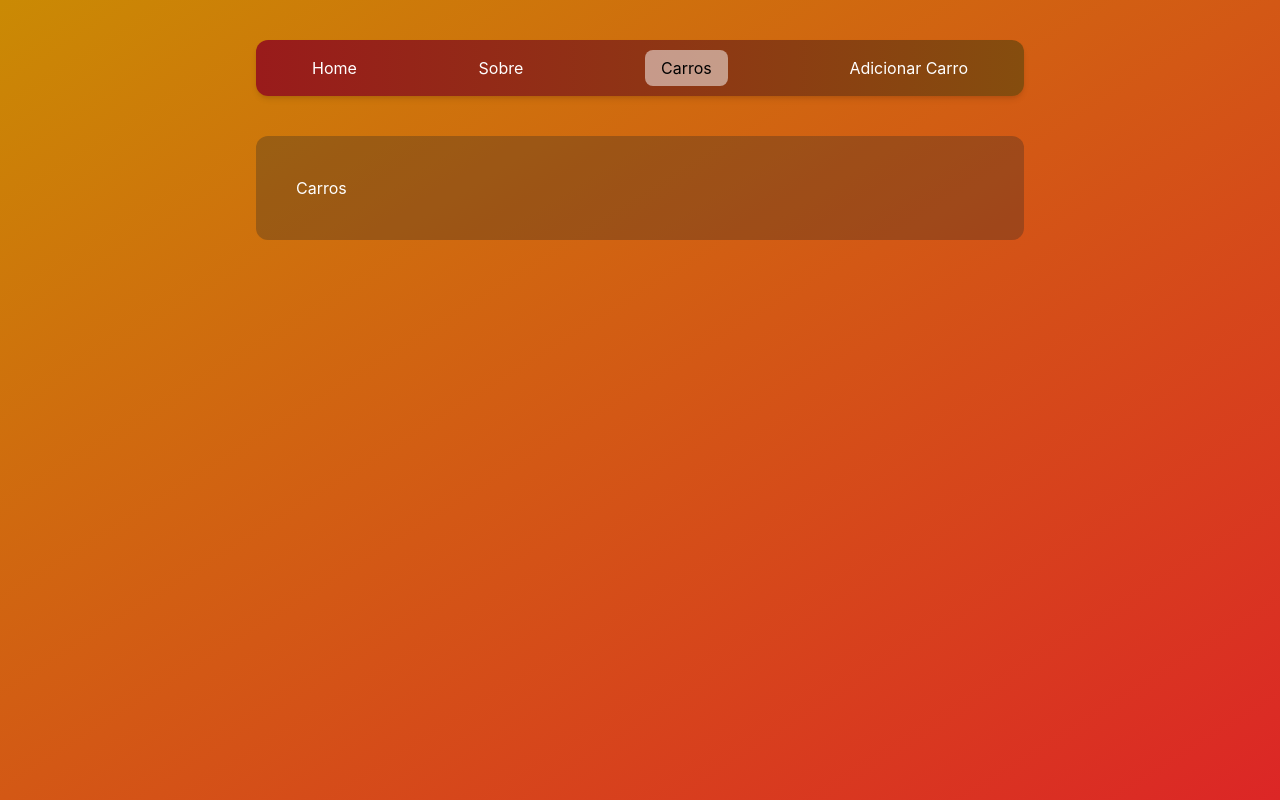
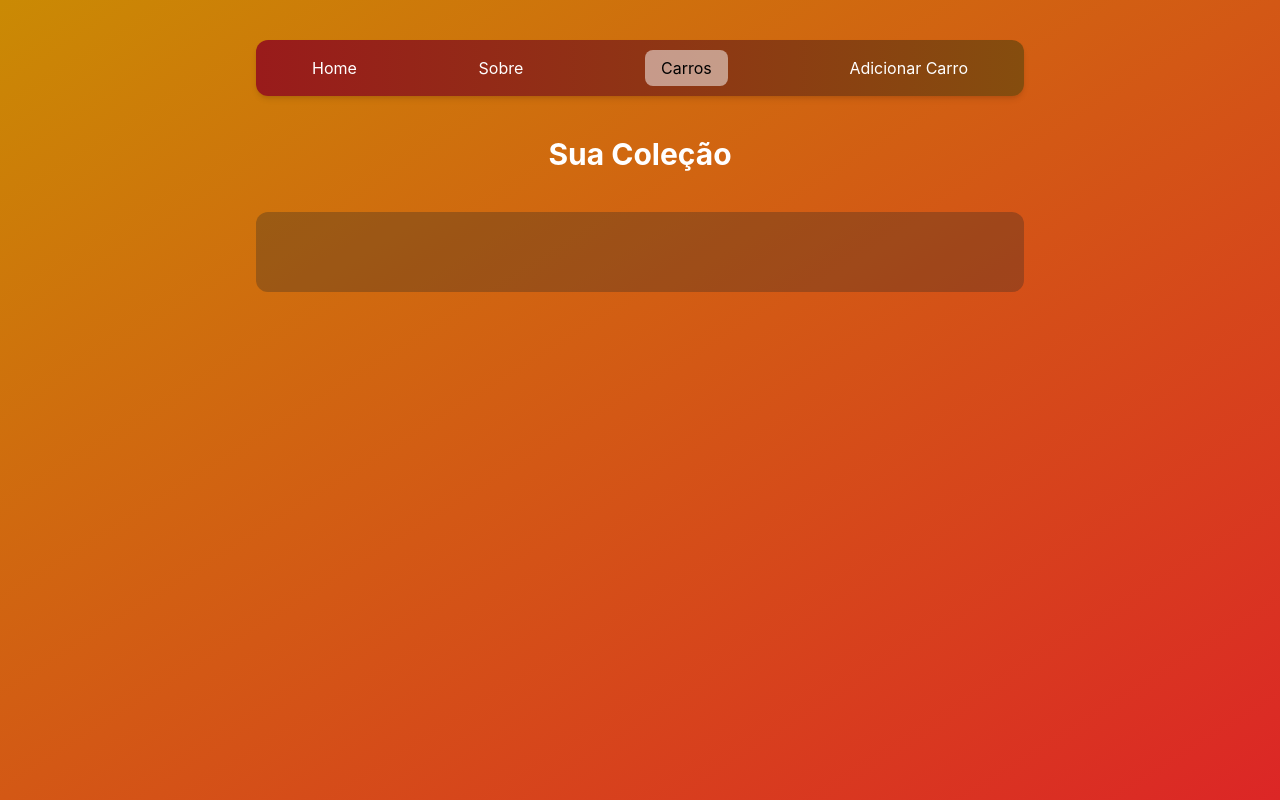
Before and after one commit to pdelfino0/Crud-HotWheels-PUCRS, a React (Create React App) app: page /carros in a window 1280 px wide. Built offline with nearby package versions, Linux system fonts and the light colour scheme.

Commit message:
added the styling of showing cars

```diff
--- a/src/App.js
+++ b/src/App.js
@@ -15,7 +15,7 @@ function App() {
     };
 
     return (
-        <div className="bg-gradient-to-tl from-red-600 to-yellow-600 h-screen pt-10">
+        <div className="bg-gradient-to-tl from-red-600 to-yellow-600 min-h-screen h-full pt-10">
             <Router>
                 <Navbar/>
                 <Routes>
--- /dev/null
+++ b/src/components/car-related/CarCard.jsx
@@ -0,0 +1,18 @@
+import React from 'react';
+
+function CarCard(props) {
+    const imgPath = './placeholder.png';
+    return (
+        <div className="mx-auto mt-10 bg-neutral-800/30 rounded-xl max-w-3xl overflow-hidden">
+            <img src={imgPath} alt="Carro" className="w-full h-auto" />
+            <div className="px-6 py-4">
+                <div className="font-bold text-xl mb-2">{props.carInfo.modelo}</div>
+                <p className="text-gray-300 text-sm">Marca: {props.carInfo.marca}</p>
+                <p className="text-gray-300 text-sm">Ano: {props.carInfo.ano}</p>
+                <p className="text-gray-300 text-sm">Cor: {props.carInfo.cor} km</p>
+            </div>
+        </div>
+    );
+}
+
+export default CarCard;
--- a/src/components/car-related/CarSendButton.jsx
+++ b/src/components/car-related/CarSendButton.jsx
@@ -1,9 +1,11 @@
-import React from 'react';
+import React, {useState} from 'react';
 
 function CarSendButton(props) {
+    const [showSuccess, setShowSuccess] = useState(false);
+
     return (
         <button
-            className="bg-blue-500 hover:bg-blue-700 text-white font-semibold py-2 px-4 rounded-full focus:outline-none focus:ring-2 focus:ring-blue-600 focus:ring-opacity-50 transition-colors duration-300 ease-in-out"
+            className={`relative bg-blue-500 hover:bg-blue-700 text-white font-semibold py-2 px-4 rounded-full focus:outline-none focus:ring-2 focus:ring-blue-600 focus:ring-opacity-50 transition-colors duration-300 ease-in-out`}
             type="button"
             onClick={props.onClick}
         >
--- a/src/pages/AddCarro.jsx
+++ b/src/pages/AddCarro.jsx
@@ -31,9 +31,9 @@ function AddCarro(props) {
             </div>
 
             <CarForm onSubmit={handleSubmit}>
+                <CarInput label="Modelo" name="modelo" value={carro.modelo} onChange={handleChange} />
+                <CarInput label="Marca" name="marca" value={carro.marca} onChange={handleChange} />
                 <CarInput label="Cor" name="cor" value={carro.cor} onChange={handleChange} />
-                <CarInput label="Marca" name="marca" value={carro.marca} onChange={handleChange} />
-                <CarInput label="Modelo" name="modelo" value={carro.modelo} onChange={handleChange} />
                 <CarInput label="Ano" name="ano" value={carro.ano} onChange={handleChange} />
             </CarForm>
         </>
--- a/src/pages/Carros.jsx
+++ b/src/pages/Carros.jsx
@@ -1,24 +1,21 @@
 import React from 'react';
+import CarCard from "../components/car-related/CarCard";
 
 function Carros(props) {
     return (
-        <div className="mx-auto text-white mt-10 rounded-xl max-w-3xl bg-neutral-800/30">
-            <div className="px-10 py-10">
-                <h1>Carros</h1>
-                <ul>
-                    {props.carCollection.map((car, index) => {
-                        return (
-                            <li key={index}>
-                                <p>Cor: {car.cor}</p>
-                                <p>Marca: {car.marca}</p>
-                                <p>Modelo: {car.modelo}</p>
-                                <p>Ano: {car.ano}</p>
-                            </li>
-                        );
-                    })}
-                </ul>
+        <>
+            <h1 className="text-white text-3xl font-bold text-center mt-10">Sua Coleção</h1>
+            <div className="mx-auto text-white mt-10 rounded-xl max-w-3xl bg-neutral-800/30">
+                <div className="px-10 py-10">
+                    {props.carCollection.map((carro, index) => (
+                        <div>
+                            <CarCard key={index} carInfo={carro}/>
+                        </div>
+                    ))
+                    }
+                </div>
             </div>
-        </div>
+        </>
     );
 }
 
```
Also changed, not shown: public/placeholder.png (added), src/pages/Home.jsx (renamed from src/pages/Home.js), src/pages/Sobre.jsx (renamed from src/pages/Sobre.js).
